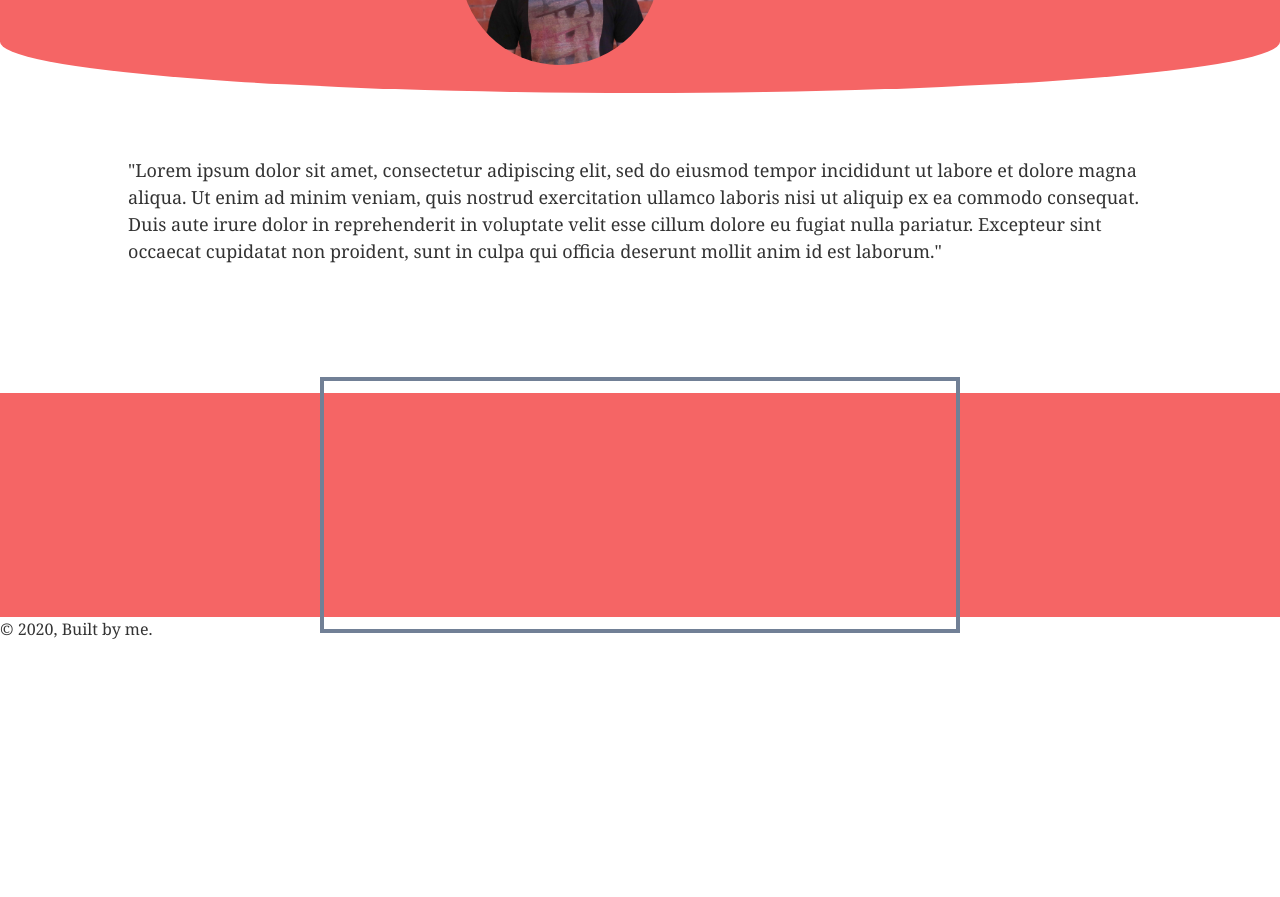
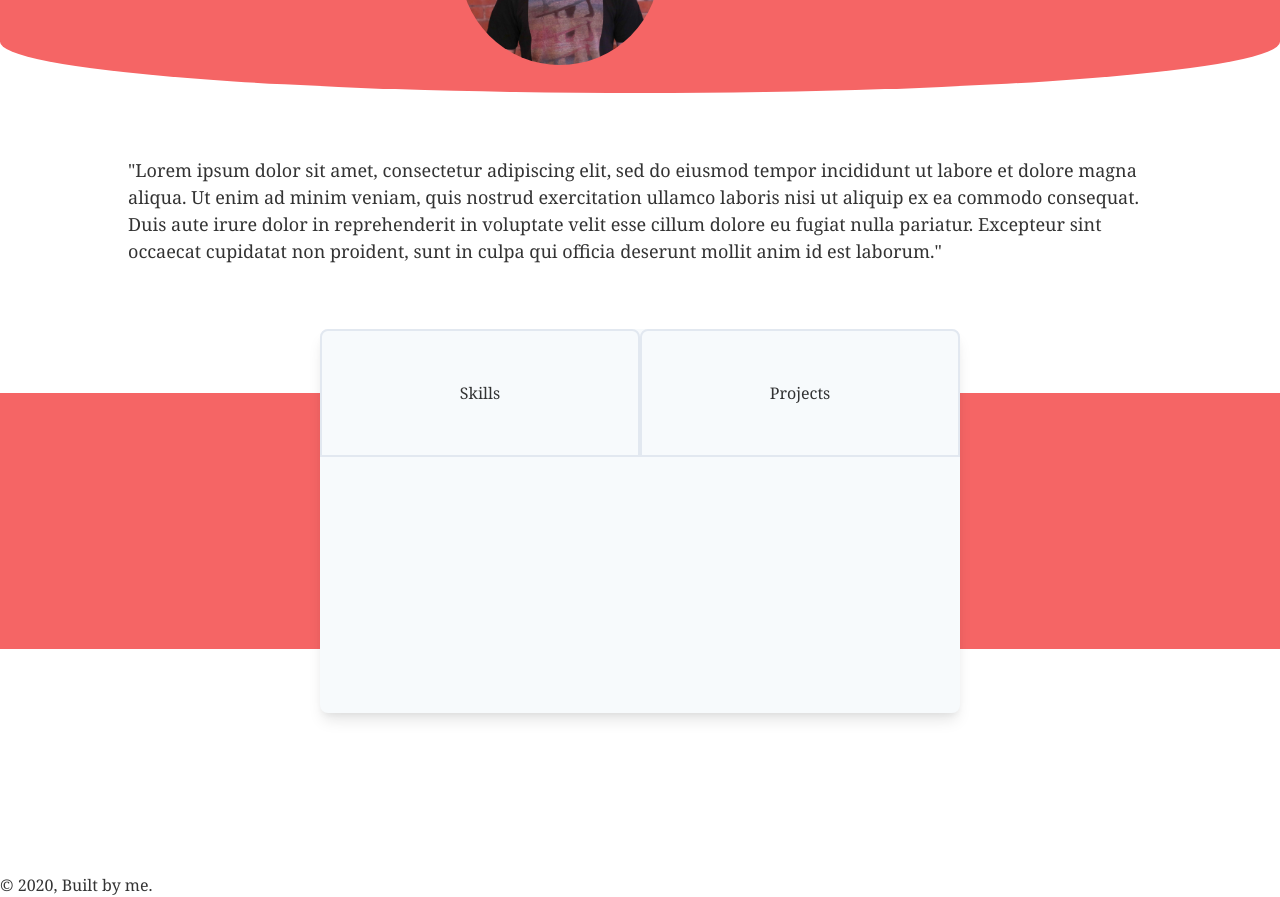
Before and after one commit to alexbelyeu/portfolio, a Gatsby site: page / in a window 1280 px wide. Shown: the part 163-1060 px from the top of the page. Before the commit the page ends 804 px from the top, so only its background shows below. Built offline with nearby package versions, Linux system fonts and the light colour scheme; Gatsby itself is replaced by a stand-in of ours; what typography-theme-ocean-beach would draw is missing.

Commit message:
init grit

```diff
--- a/src/pages/index.js
+++ b/src/pages/index.js
@@ -20,8 +20,17 @@ const IndexPage = () => {
             culpa qui officia deserunt mollit anim id est laborum."
           </p>
         </div>
-        <div className="flex items-center justify-center bg-red-500 h-56">
-          <div className="border-solid border-4 border-gray-600 h-64 w-1/2"></div>
+        <div className="flex items-center justify-center bg-red-500 h-64">
+          <div className="grid grid-rows-3 h-96 w-1/2 rounded-lg shadow-lg bg-gray-100">
+            <div class="grid grid-cols-2 col-span-2 rounded-t-lg">
+              <div className="grid justify-center items-center rounded-t-lg border-solid border-2 border-gray-300">Skills</div>
+              <div className="grid justify-center items-center rounded-t-lg border-solid border-2 border-gray-300">Projects</div>
+            </div>
+            <div class="rounded-lg row-span-2 col-span-2"></div>
+            {/* <div className="row-span-2"></div> */}
+          </div>
+        </div>
+        <div className="flex items-center justify-center h-56">
         </div>
       </div>
     </LayoutPortfolio>
```
